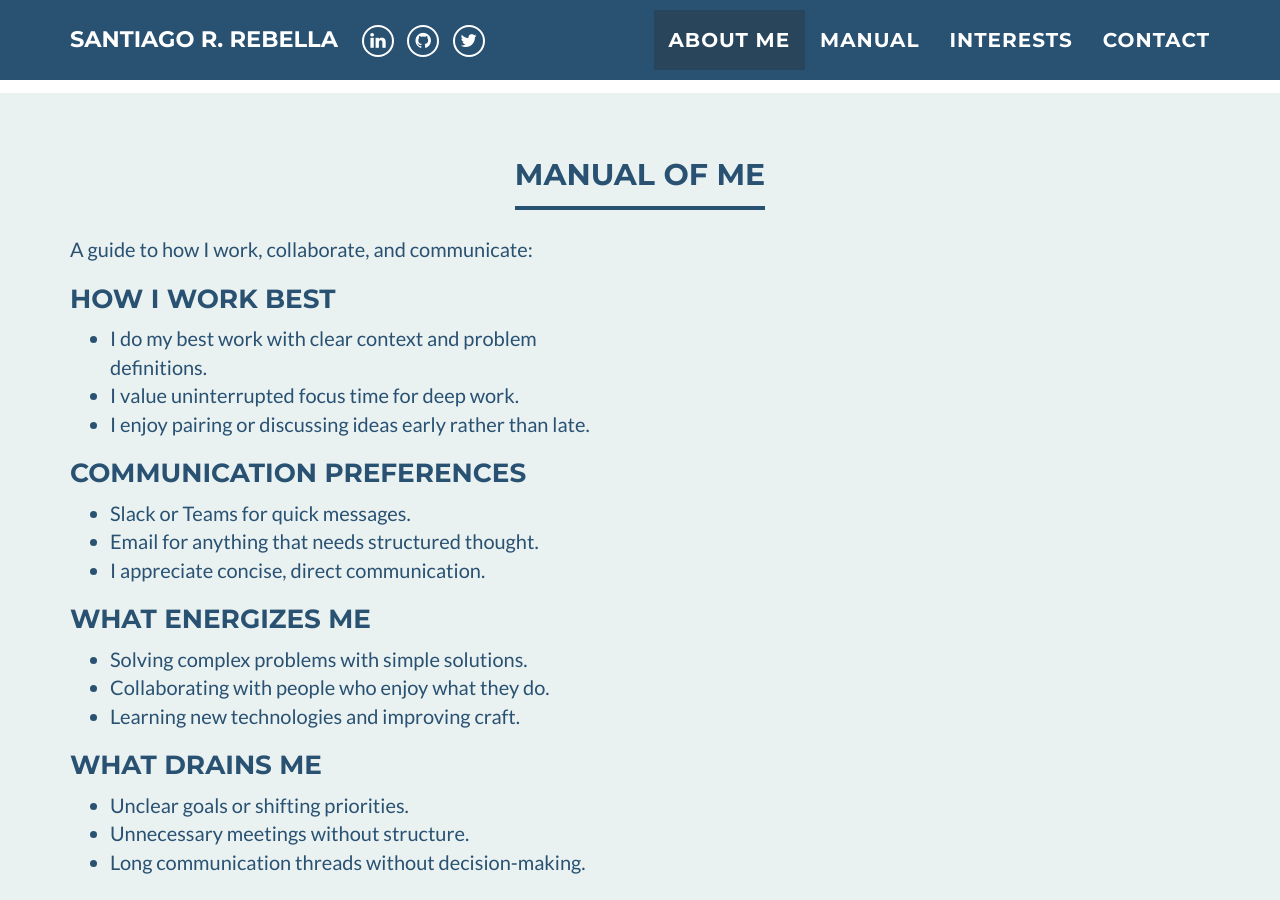
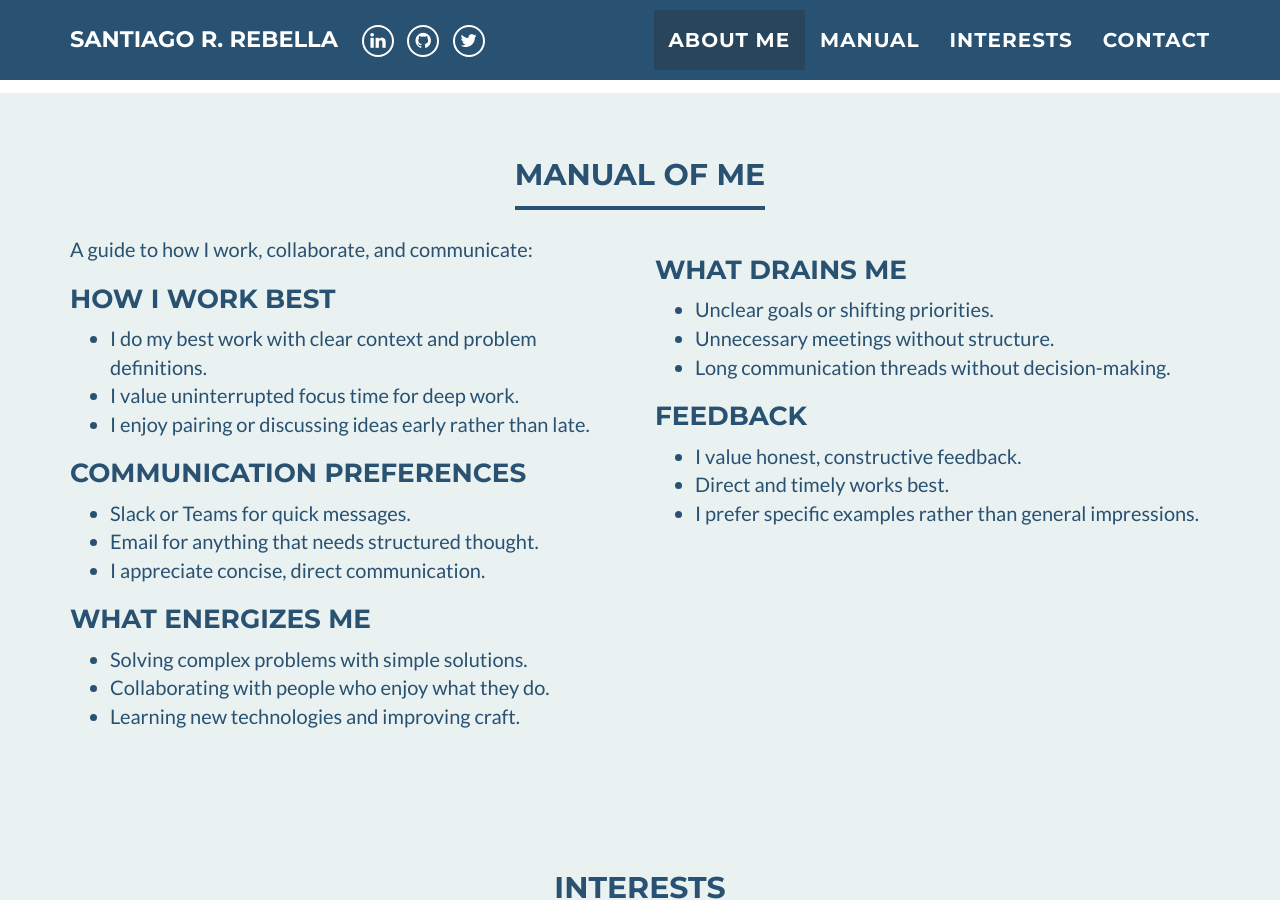
Before and after one commit to srebella/portfolio, a Jekyll site: the page built from index.html, in a window 1280 px wide and 900 px high, scrolled down 1674 px. Built offline with Jekyll 4.4.1, drawn with Linux system fonts in a browser that asks for light colours.

Commit message:
Update manual_me.html

```diff
--- a/_includes/manual_me.html
+++ b/_includes/manual_me.html
@@ -30,7 +30,8 @@
 		    <li>Collaborating with people who enjoy what they do.</li>
 		    <li>Learning new technologies and improving craft.</li>
 		  </ul>
-
+		</div>
+		<div class="col-sm-6">
 		  <h3>What Drains Me</h3>
 		  <ul>
 		    <li>Unclear goals or shifting priorities.</li>
```
Lines whose indentation alone changed are shown as unchanged.
